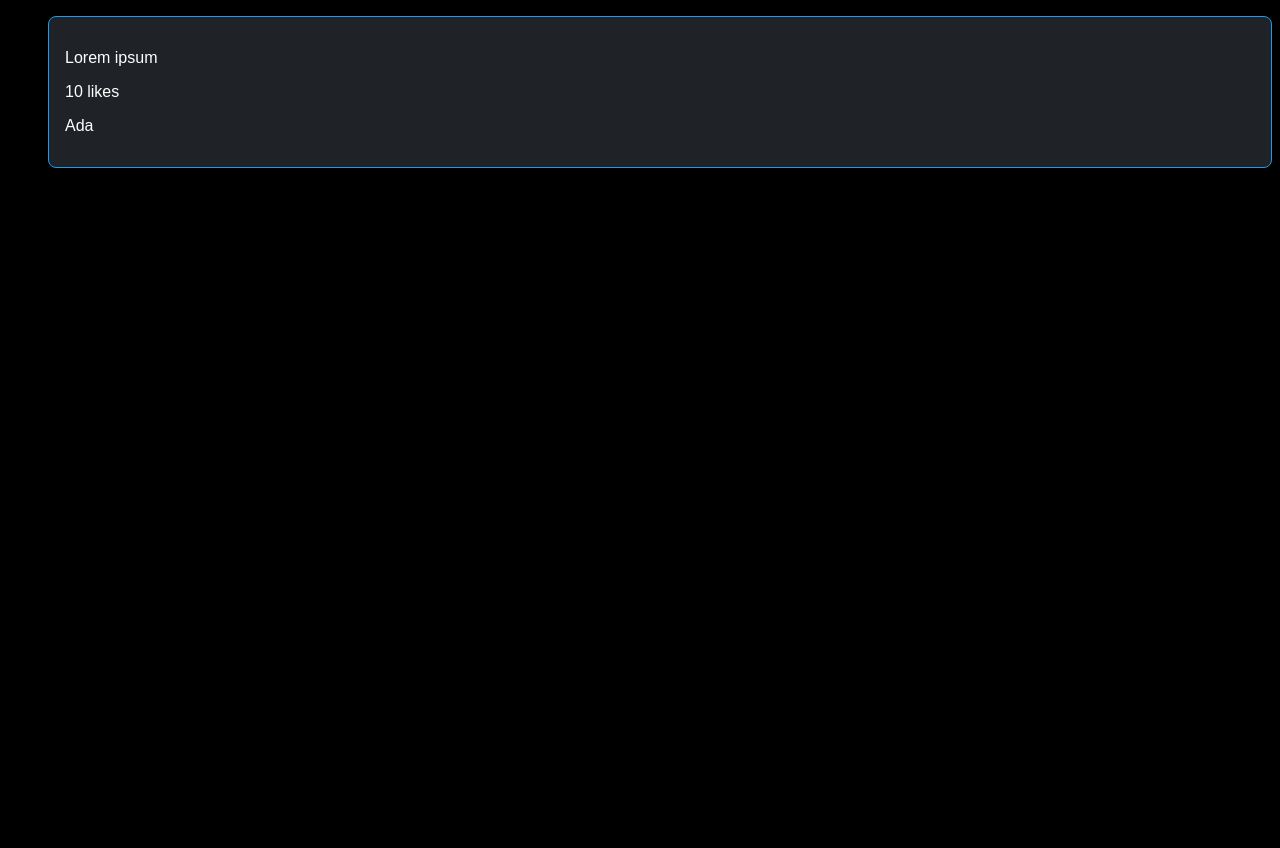
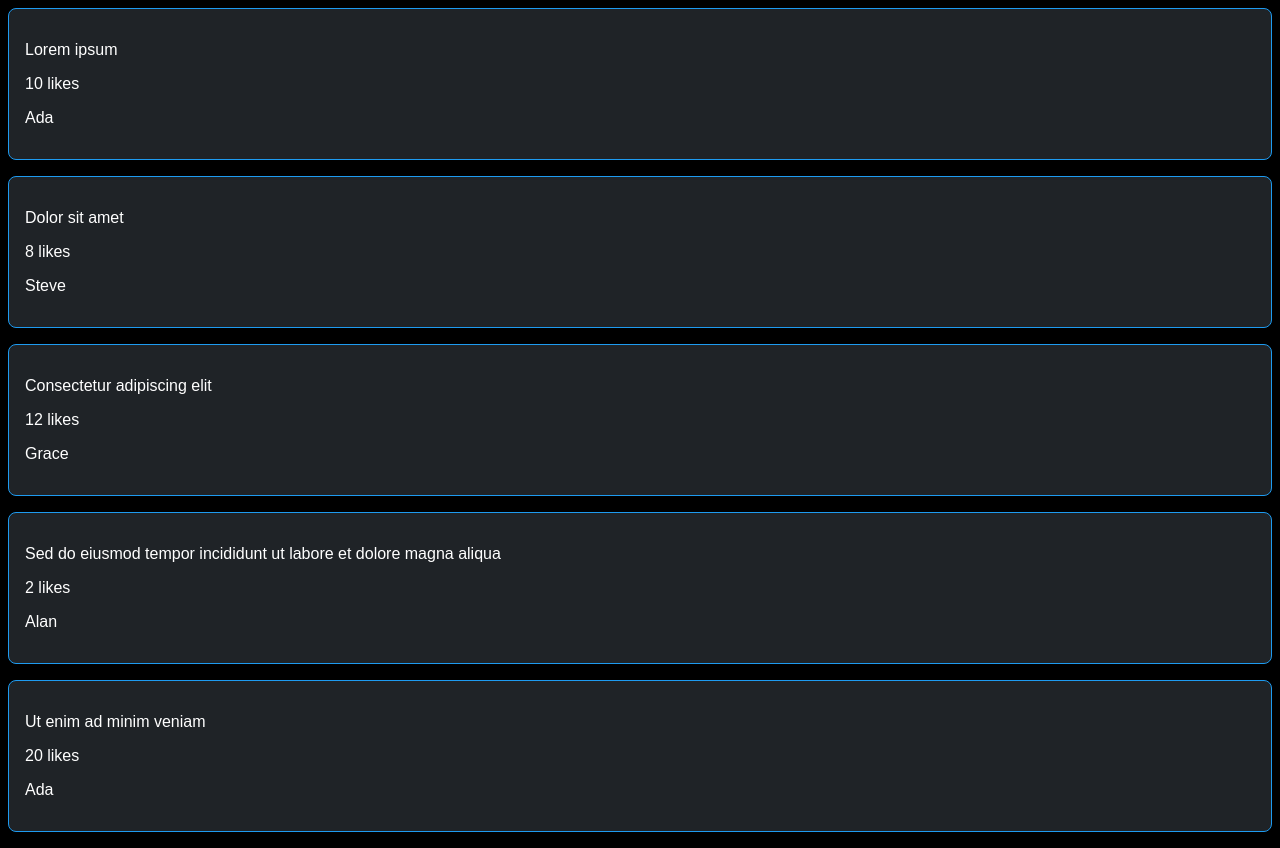
Before and after one commit to GeorginaBerrezel/tweets-georgina-berrezel, a plain HTML site: page index.html in a window 1280 px wide. Before the commit the page ends 800 px from the top, so only its background shows below. Drawn offline with Linux system fonts and the light colour scheme.

Commit message:
Display all tweets in the list

```diff
--- a/index.js
+++ b/index.js
@@ -30,17 +30,30 @@ const tweets = [
         likes: 20
     }
 ]
-
-const firstTweet = tweets[0];
+ // Display the first item in the list
+// const firstTweet = tweets[0];
 const tweetsList = document.getElementById('tweets-list');
 
-const createTweetElement = document.createElement('li');
-createTweetElement.classList.add('tweet');
+// const createTweetElement = document.createElement('li');
+// createTweetElement.classList.add('tweet');
+//
+// createTweetElement.innerHTML = `
+//   <p class="content">${firstTweet.content}</p>
+//   <p class="likes">${firstTweet.likes} likes</p>
+//   <p class="author">${firstTweet.author}</p>
+// `;
+//
+// tweetsList.appendChild(createTweetElement);
 
-createTweetElement.innerHTML = `
-  <p class="content">${firstTweet.content}</p>
-  <p class="likes">${firstTweet.likes} likes</p>
-  <p class="author">${firstTweet.author}</p>
+tweets.forEach((tweet) => {
+    const createTweetElement = document.createElement('li');
+    createTweetElement.classList.add('tweet');
+
+    createTweetElement.innerHTML = `
+  <p class="content">${tweet.content}</p>
+  <p class="likes">${tweet.likes} likes</p>
+  <p class="author">${tweet.author}</p>
 `;
 
-tweetsList.appendChild(createTweetElement);
+    tweetsList.appendChild(createTweetElement);
+})
--- a/style.css
+++ b/style.css
@@ -4,6 +4,8 @@ body {
 #tweets-list {
     list-style-type: none;
     font-family: arial, sans-serif;
+    padding: 0;
+    margin: 0;
 }
 
 .tweet {
```
